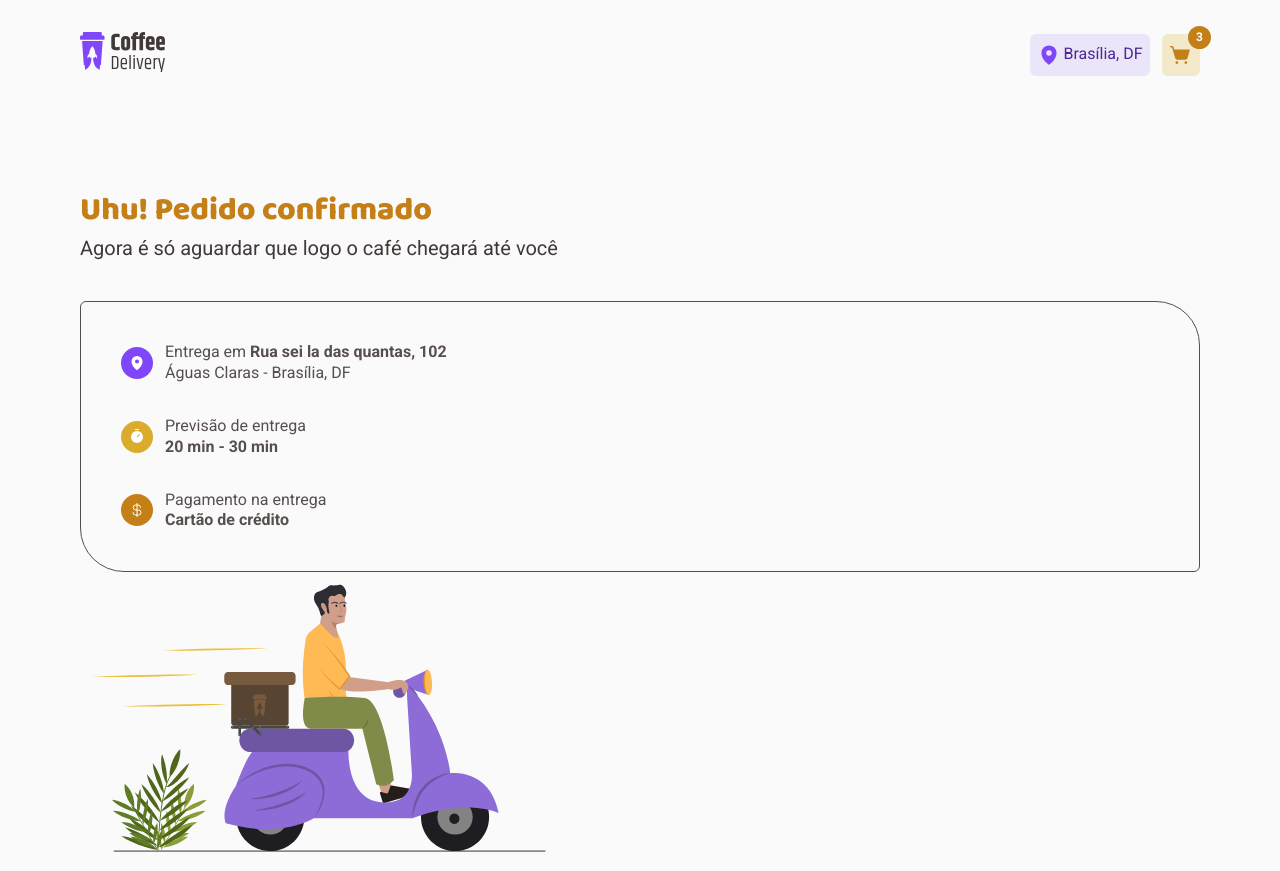
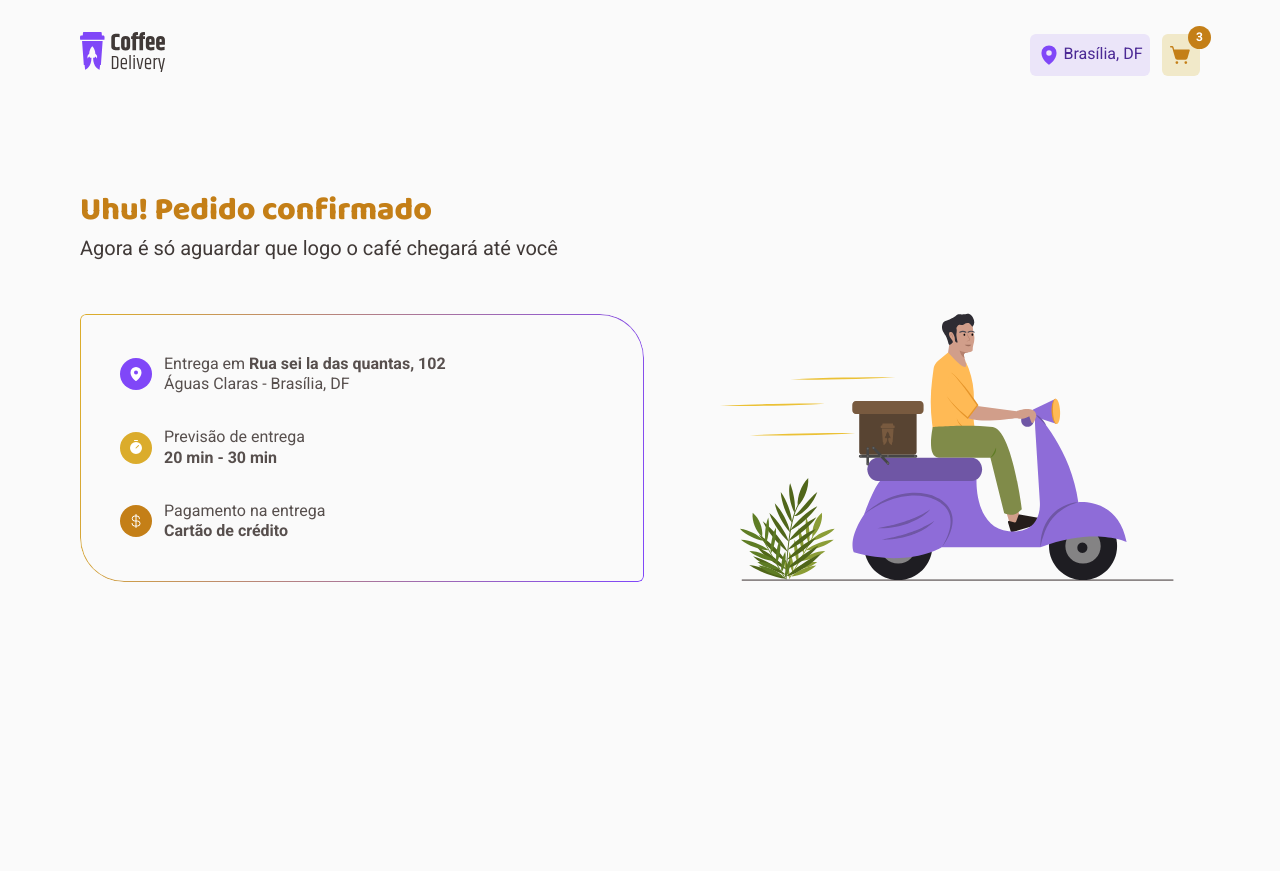
Before and after one commit to ig-swll/d02-coffee-delivery, a React (Vite) app: page /checkout/success in a window 1280 px wide. After the commit the page ends 800 px from the top, so only its background shows below. Built offline with nearby package versions, Linux system fonts and the light colour scheme.

Commit message:
Finalização do layout

```diff
--- a/src/components/Navbar/styles.ts
+++ b/src/components/Navbar/styles.ts
@@ -6,6 +6,8 @@ export const NavbarContainer = styled.div`
   justify-content: space-between;
   align-items: center;
   padding: 2rem 0;
+  gap: 0.72rem;
+  /* background: #000; */
 `
 
 export const Actions = styled.div`
--- a/src/pages/Checkout/styles.ts
+++ b/src/pages/Checkout/styles.ts
@@ -5,7 +5,7 @@ export const CheckoutContainer = styled.main`
   display: grid;
   gap: 2rem;
   grid-template-columns: 1.5fr 1fr;
-  @media screen and (max-width: 768px) {
+  @media screen and (max-width: 1024px) {
     grid-template-columns: 1fr;
   }
 
@@ -177,6 +177,15 @@ export const PaymentMethodsContainer = styled.fieldset`
       }
     }
   }
+
+  @media screen and (max-width: 768px) {
+    flex-direction: column;
+    div {
+      label {
+        justify-content: center;
+      }
+    }
+  }
 `
 
 export const SummaryContainer = styled(CheckoutSection)`
--- a/src/pages/Home/components/Hero/index.tsx
+++ b/src/pages/Home/components/Hero/index.tsx
@@ -18,23 +18,25 @@ export function Hero() {
         <SellingPoints>
           <ItemWithIcon
             iconComponent={<ShoppingCart weight="fill" size={16} />}
-            text="Compra simples e segura"
             iconBgColor="yellow-dark"
-          />
-          <ItemWithIcon
-            iconComponent={<Package weight="fill" size={16} />}
-            text="Embalagem mantém o café intacto"
-          />
+          >
+            Compra simples e segura
+          </ItemWithIcon>
+          <ItemWithIcon iconComponent={<Package weight="fill" size={16} />}>
+            Embalagem mantém o café intacto
+          </ItemWithIcon>
           <ItemWithIcon
             iconComponent={<Timer weight="fill" size={16} />}
-            text="Entrega rápida e rastreada"
             iconBgColor="yellow"
-          />
+          >
+            Entrega rápida e rastreada
+          </ItemWithIcon>
           <ItemWithIcon
             iconComponent={<Coffee weight="fill" size={16} />}
-            text="O café chega fresquinho até você"
             iconBgColor="purple"
-          />
+          >
+            O café chega fresquinho até você
+          </ItemWithIcon>
         </SellingPoints>
       </div>
       <img
--- a/src/pages/Success/index.tsx
+++ b/src/pages/Success/index.tsx
@@ -11,7 +11,7 @@ export function Success() {
         <p>Agora é só aguardar que logo o café chegará até você</p>
       </Title>
 
-      <div>
+      <section>
         <OrderInfo>
           <ItemWithIcon
             iconBgColor="purple"
@@ -45,11 +45,12 @@ export function Success() {
             </div>
           </ItemWithIcon>
         </OrderInfo>
+
         <img
           src={successIllustration}
           alt="Ilustração de um homem em uma moto com um pacote"
         />
-      </div>
+      </section>
     </SuccessContainer>
   )
 }
--- a/src/pages/Success/styles.ts
+++ b/src/pages/Success/styles.ts
@@ -1,7 +1,53 @@
-import styled from 'styled-components'
+import styled, { keyframes } from 'styled-components'
+
+const bikeAnim = keyframes`
+ from {
+  opacity: 0;
+  translate: -5rem;
+ }
+
+ to {
+  opacity: 1;
+  translate: 0;
+ }
+`
+
+const orderInfoAnim = keyframes`
+  from {
+    opacity: 0;
+    translate: 0 -3rem;
+  }
+  to {
+    opacity: 1;
+    translate: 0;
+  }
+`
 
 export const SuccessContainer = styled.main`
   margin-top: 5rem;
+
+  section + section {
+    display: flex;
+    align-items: center;
+    justify-content: space-between;
+    gap: 4rem;
+
+    img {
+      animation: ${bikeAnim} 0.4s ease-in;
+      max-width: 100%;
+
+      @media (prefers-reduced-motion) {
+        animation: none;
+      }
+    }
+  }
+
+  @media screen and (max-width: 1024px) {
+    margin-top: 2.5rem;
+    section + section {
+      flex-direction: column;
+    }
+  }
 `
 
 export const Title = styled.section`
@@ -27,8 +73,23 @@ export const OrderInfo = styled.div`
   flex-direction: column;
   gap: 2rem;
   padding: 2.5rem;
-  border-radius: 6px 44px 6px 44px;
-  border: 1px solid;
-  border-image-source: linear-gradient(102.89deg, #dbac2c 2.61%, #8047f8 98.76%)
-    1 100%;
+  position: relative;
+  width: 100%;
+  animation: ${orderInfoAnim} 0.4s ease-out;
+
+  &::before {
+    pointer-events: none;
+    content: '';
+    padding: 1px;
+    position: absolute;
+    inset: 0;
+    border-radius: 6px 44px 6px 44px;
+    background: linear-gradient(102.89deg, #dbac2c 2.61%, #8047f8 98.76%);
+    mask: linear-gradient(#fff 0 0) content-box, linear-gradient(#fff 0 0);
+    mask-composite: exclude;
+  }
+
+  @media (prefers-reduced-motion) {
+    animation: none;
+  }
 `
```
